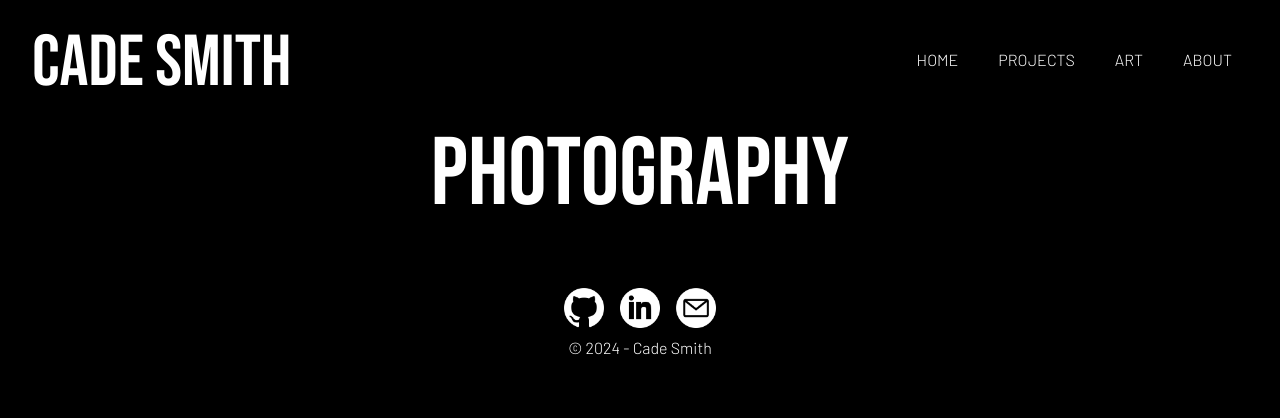
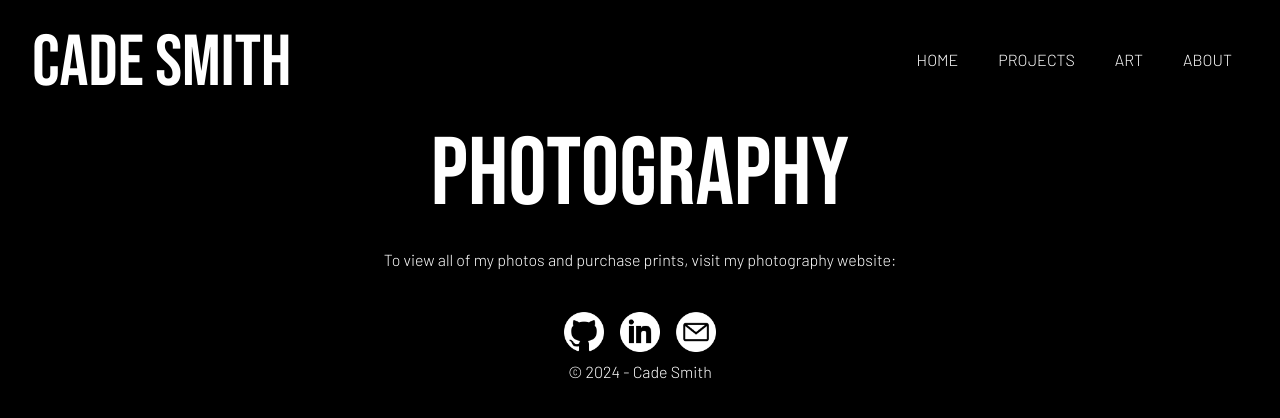
Before and after one commit to cadesmith/PortfolioSite, a Next.js app: page /art/photography in a window 1280 px wide. Shown: the top 418 px of the page. Built offline with nearby package versions, Linux system fonts and the light colour scheme.

Commit message:
added text to photography page

```diff
--- a/app/art/photography/page.tsx
+++ b/app/art/photography/page.tsx
@@ -7,10 +7,10 @@ export default function Photography() {
   return (
     <div className="grid justify-items-center w-screen">
       <div className='pb-6 grid justify-items-center'>
-          <h1 className={`${bebas.className} text-8xl`}>PHOTOGRAPHY</h1>
+        <h1 className={`${bebas.className} text-8xl`}>PHOTOGRAPHY</h1>
       </div>
       <div>
-
+        <p>To view all of my photos and purchase prints, visit my photography website:</p>
       </div>
     </div>
   )
```
